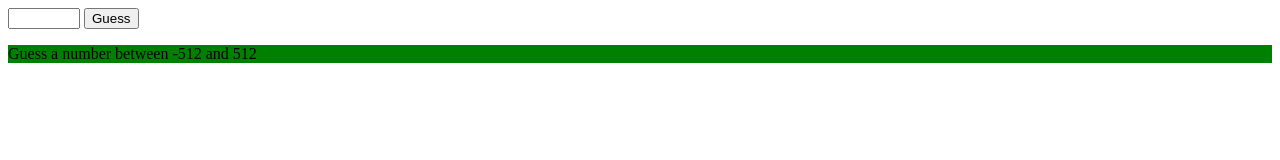
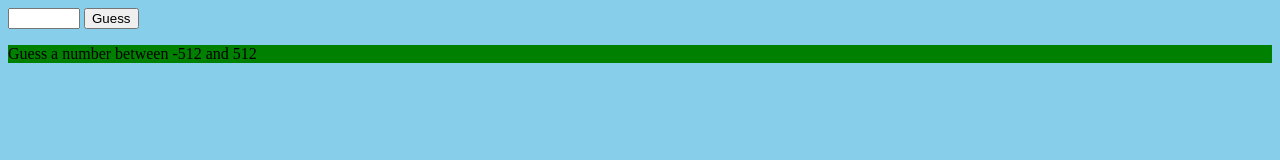
Before and after one commit to mohammadpmf2/mohammadpmf2.github.io, a plain HTML site: page index.html in a window 1280 px wide. Drawn offline with Linux system fonts and the light colour scheme.

Commit message:
some change

```diff
--- a/index.html
+++ b/index.html
@@ -5,7 +5,7 @@
     <meta name="viewport" content="width=device-width, initial-scale=1.0">
     <title>Document</title>
 </head>
-<body>
+<body style="background-color: skyblue;">
     <input id="guess" type="number" min="-512" max="512">
     <button onclick="f()">Guess</button>
     <p id="result"></p>
```
